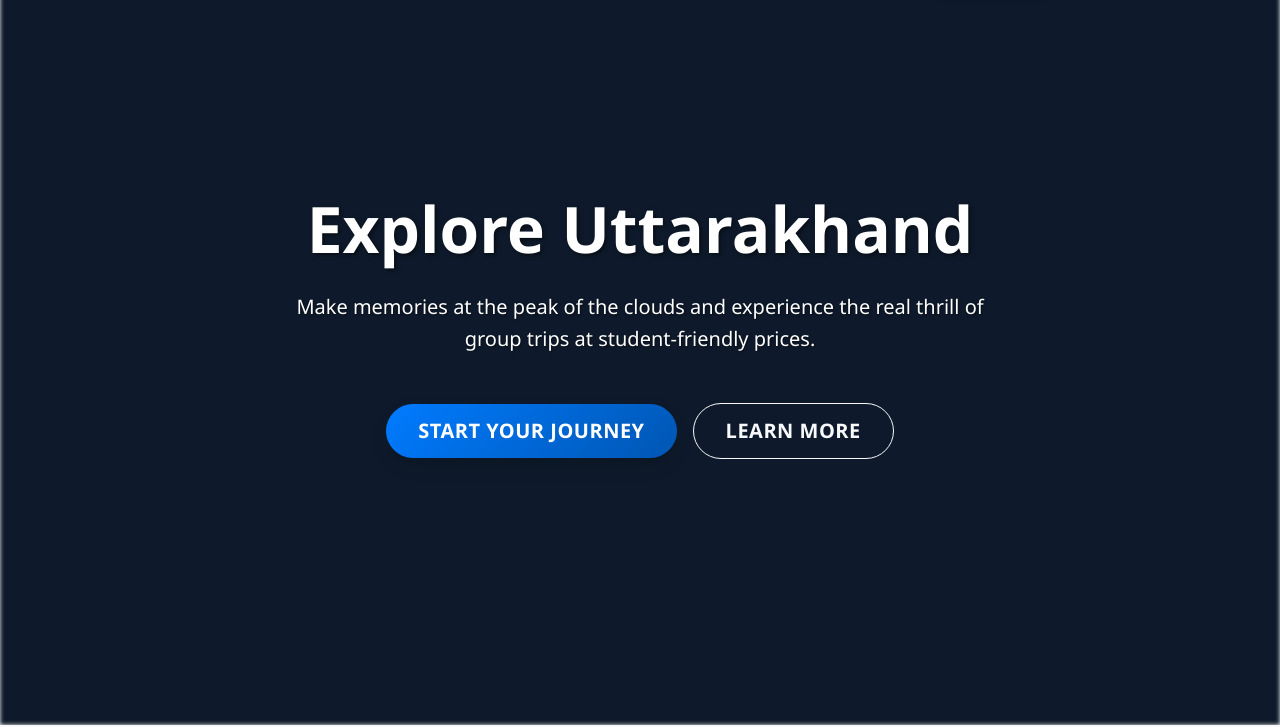
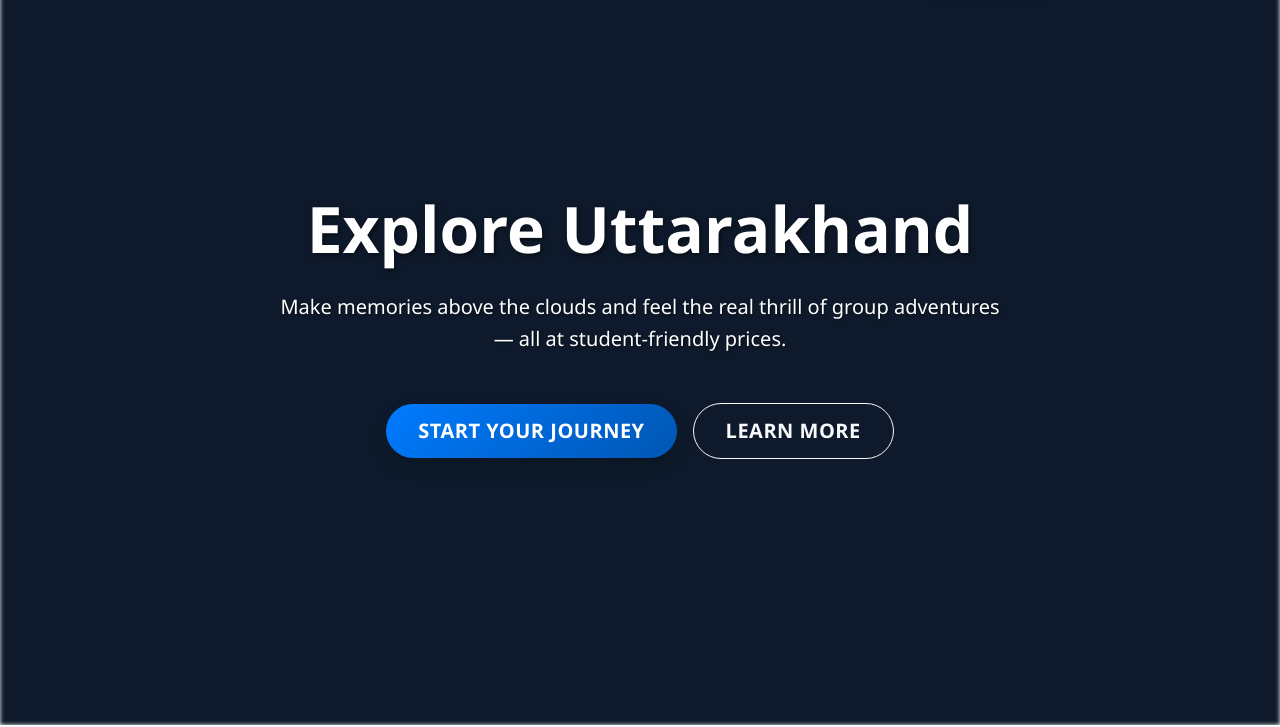
Before and after one commit to luvthapa2006/gotravelup-frontend, a plain HTML site: page index.html in a window 1280 px wide. Shown: the part 75-802 px from the top of the page. Drawn offline with nearby package versions, Linux system fonts and the light colour scheme; no server answers.

Commit message:
Update frontend with latest local changes

```diff
--- a/index.html
+++ b/index.html
@@ -50,7 +50,7 @@
                 <div class="row align-items-center min-vh-100">
                     <div class="col-lg-8 mx-auto text-center text-white">
                         <h1 class="display-3 fw-bold mb-4 hero-title">Explore Uttarakhand</h1>
-                        <p class="lead mb-5 hero-subtitle"><!--Discover the breathtaking beauty of Uttarakhand with specially curated trips for UPES students. From spiritual Haridwar to adventurous Rishikesh!-->Make memories at the peak of the clouds and experience the real thrill of group trips at student-friendly prices.</p>
+                        <p class="lead mb-5 hero-subtitle"><!--Discover the breathtaking beauty of Uttarakhand with specially curated trips for UPES students. From spiritual Haridwar to adventurous Rishikesh!-->Make memories above the clouds and feel the real thrill of group adventures — all at student-friendly prices.</p>
                       <div id="heroActions" class="d-flex flex-column flex-md-row justify-content-center align-items-center">
                         <a href="/signup" class="btn btn-primary btn-lg btn-rounded mb-3 mb-md-0 me-md-3" id="heroSignupBtn">Start Your Journey</a>
                         <a href="/dashboard" class="btn btn-success btn-lg btn-rounded mb-3 mb-md-0 me-md-3 d-none" id="heroDashboardBtn">Go to Dashboard</a>
```
